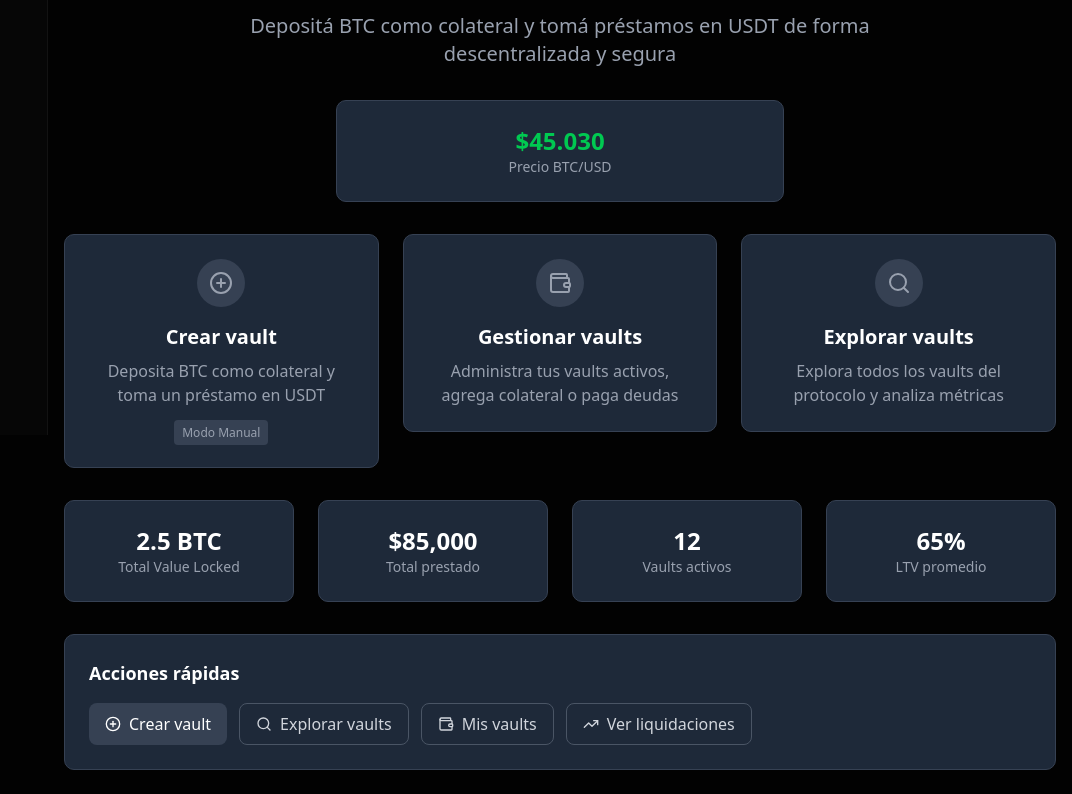
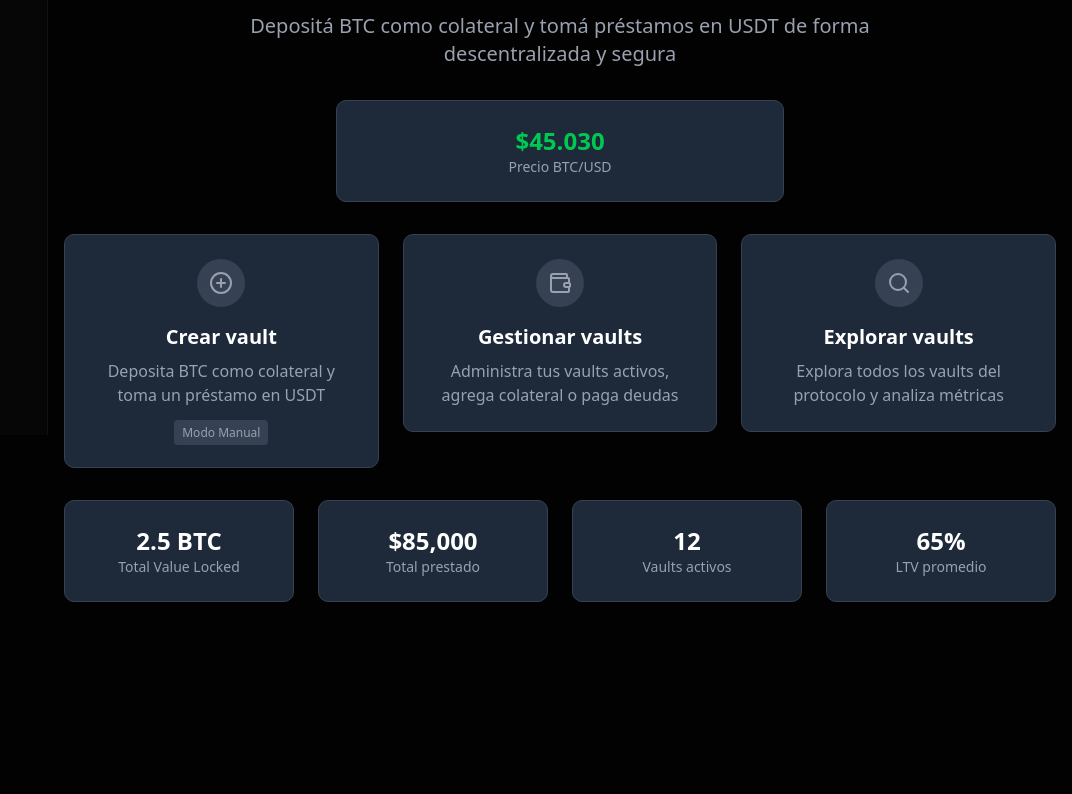
Before and after one commit to Jehp23/proyectoaleph, a Next.js app: page / in a window 1280 px wide. Shown: the part 365-1159 px from the top of the page, without its empty margins (208-1280 px from the left). After the commit the page ends 991 px from the top, so only its background shows below. Built offline with nearby package versions, Linux system fonts and the light colour scheme.

Commit message:
remove redundant quick actions menu from homepage
Clean up homepage by eliminating redundant quick actions section

#VERCEL_SKIP

Co-authored-by: Luciano Tadeo Lazarte <126998562+Jehp23@users.noreply.github.com>

```diff
--- a/app/page.tsx
+++ b/app/page.tsx
@@ -2,7 +2,7 @@
 
 import Link from "next/link"
 import { useState, useEffect } from "react"
-import { PlusCircle, Search, Wallet, TrendingUp, Zap, User } from "lucide-react"
+import { PlusCircle, Search, Wallet, Zap, User } from "lucide-react"
 import { MainLayout } from "@/components/layout/main-layout"
 
 export default function HomePage() {
@@ -160,41 +160,6 @@ export default function HomePage() {
             </div>
           </div>
         </div>
-
-        {/* Quick Actions */}
-        <div className="p-6 bg-white dark:bg-gray-800 rounded-lg border border-gray-200 dark:border-gray-700">
-          <h3 className="text-lg font-semibold mb-4 text-gray-900 dark:text-white">Acciones rápidas</h3>
-          <div className="flex flex-wrap gap-3">
-            <Link
-              href="/new"
-              className="flex items-center gap-2 px-4 py-2 bg-gray-600 dark:bg-gray-700 text-white rounded-md hover:bg-gray-700 dark:hover:bg-gray-600 transition-colors"
-            >
-              <PlusCircle className="h-4 w-4" />
-              Crear vault
-            </Link>
-            <Link
-              href="/vaults"
-              className="flex items-center gap-2 px-4 py-2 border border-gray-300 dark:border-gray-600 rounded-md hover:bg-gray-50 dark:hover:bg-gray-700 text-gray-700 dark:text-gray-300 transition-colors"
-            >
-              <Search className="h-4 w-4" />
-              Explorar vaults
-            </Link>
-            <Link
-              href="/me"
-              className="flex items-center gap-2 px-4 py-2 border border-gray-300 dark:border-gray-600 rounded-md hover:bg-gray-50 dark:hover:bg-gray-700 text-gray-700 dark:text-gray-300 transition-colors"
-            >
-              <Wallet className="h-4 w-4" />
-              Mis vaults
-            </Link>
-            <Link
-              href="/liquidations"
-              className="flex items-center gap-2 px-4 py-2 border border-gray-300 dark:border-gray-600 rounded-md hover:bg-gray-50 dark:hover:bg-gray-700 text-gray-700 dark:text-gray-300 transition-colors"
-            >
-              <TrendingUp className="h-4 w-4" />
-              Ver liquidaciones
-            </Link>
-          </div>
-        </div>
       </div>
     </MainLayout>
   )
```
